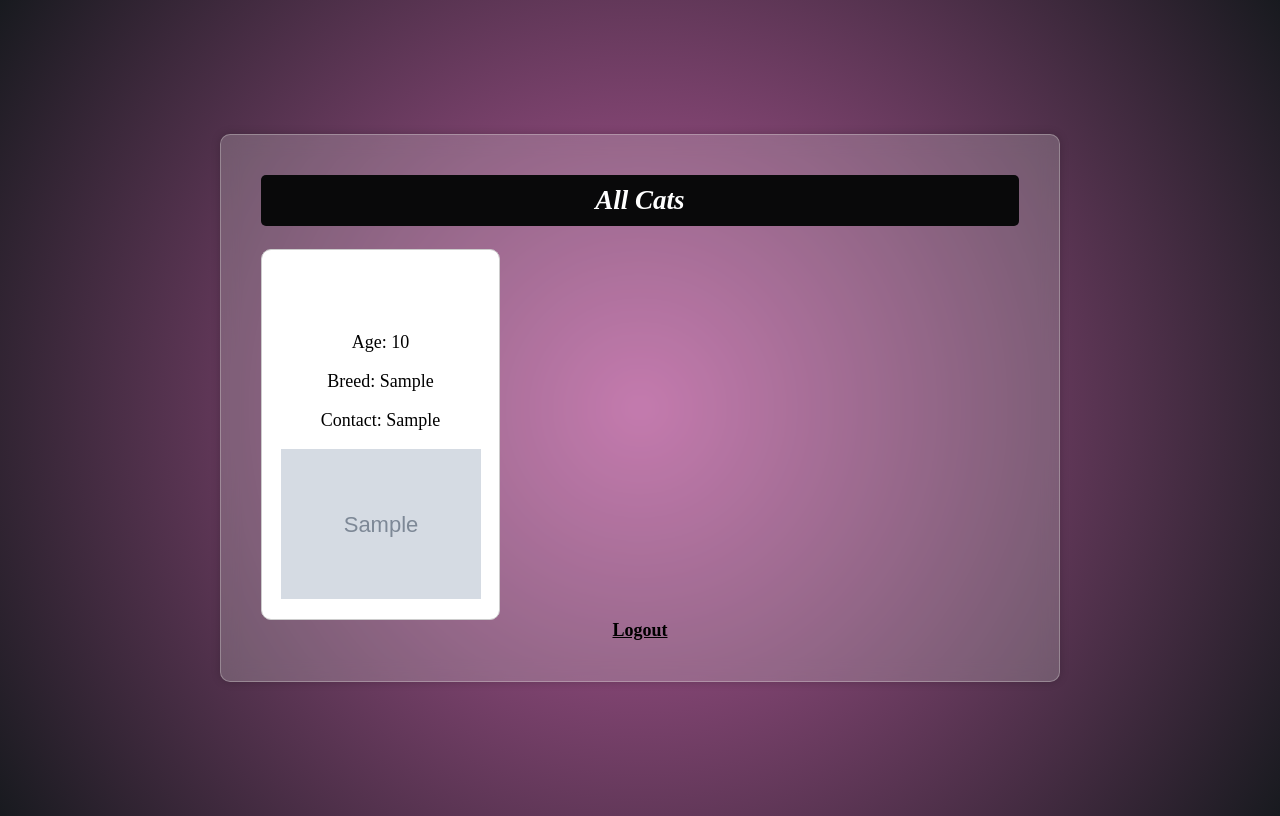
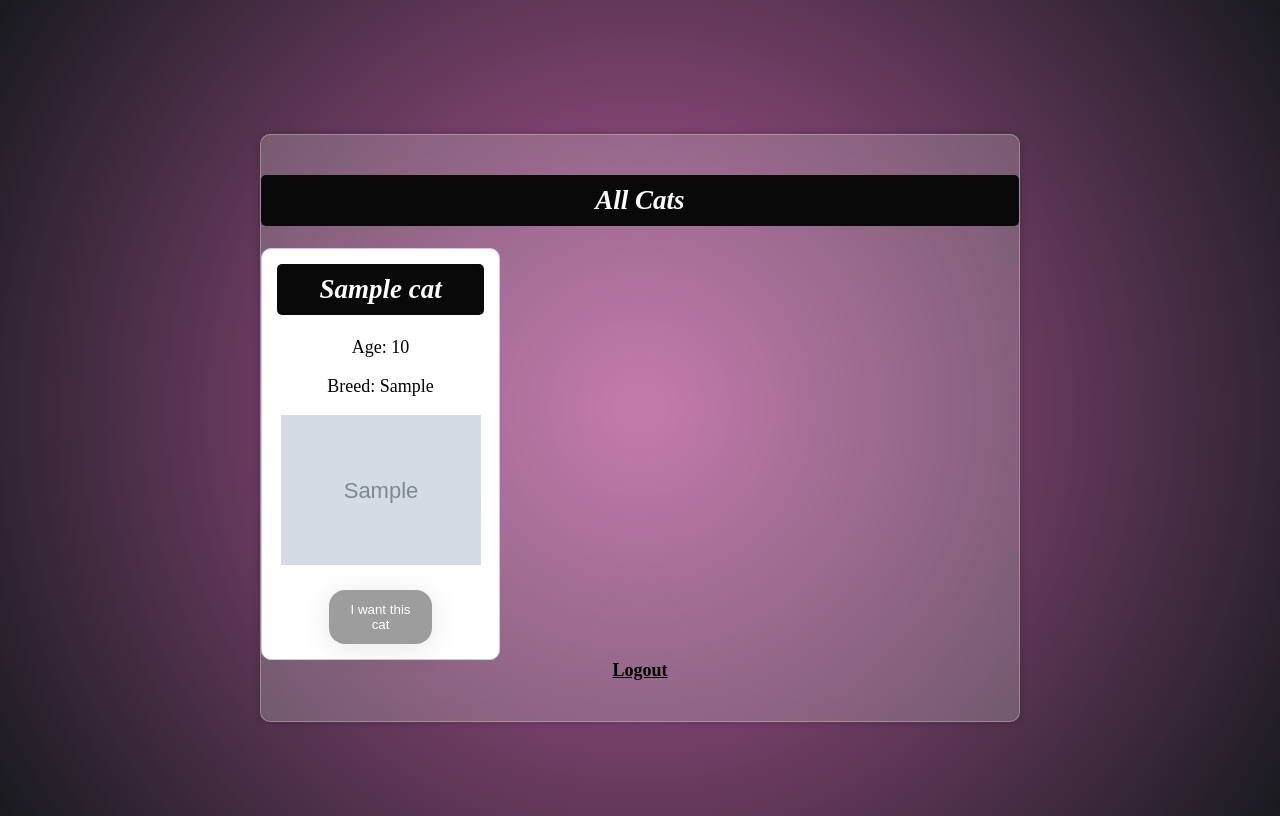
Before and after one commit to Pollyy2/cat_app, a Flask app: page /cats in a window 1280 px wide. Run offline with Flask 3, Linux system fonts and the light colour scheme; tables that the repository leaves empty or names only in its code hold one stand-in row (values such as "Sample post"); grey boxes marked "Sample" are stand-in pictures; some libraries are stand-ins or nearby versions.

Commit message:
Add contact with cat owner feature

```diff
--- a/static/style.css
+++ b/static/style.css
@@ -7,7 +7,7 @@ body {
     display: flex;
     justify-content: center;
     align-items: center;
-    height: 100vh;
+    min-height: 100vh;
 
 }
 
@@ -98,19 +98,20 @@ body {
     backdrop-filter: blur(9.7px);
     -webkit-backdrop-filter: blur(9.7px);
     border: 1px solid rgba(237, 242, 235, 0.3);
-    padding: 40px;
+    padding: 40px 0;
     border-radius: 10px;
     box-shadow: 0px 0px 10px rgba(0, 0, 0, 0.2);
     text-align: center;
     width: 60%;
     max-width: 1200px;
+    margin-top: 40px;
 }
 
 .catalog_page {
     font-family: 'Times New Roman', serif;
     background: radial-gradient(circle, rgba(186, 91, 158, 1) 0%, rgba(24, 26, 31, 1) 100%);
     margin: 0;
-
+    padding-top: 40px;
     display: flex;
     justify-content: center;
     align-items: flex-start;
--- a/templates/cats.html
+++ b/templates/cats.html
@@ -14,16 +14,14 @@
         <div class="cats-grid">
             {% for cat in cats %}
                 <div class="cat-card">
-                    <h3>{{ cat.cat_name }}</h3>
+                    <h2>{{ cat.cat_name }}</h2>
                     <p>Age: {{ cat.cat_age }}</p>
                     <p>Breed: {{ cat.cat_breed }}</p>
-                    <p>Contact: {{ cat.contact }}</p>
                     <img src="{{ url_for('get_file', filename=cat.image) }}" width="200">
+                    <button class="btn" type="submit" onclick="alert(' Hey, {{ session.username }}! Use this contact information to connect with owner. Contact: {{ cat.contact }}')">I want this cat</button>
                 </div>
             {% endfor %}
         </div>
-    {% else %}
-        <p>No cats available.</p>
     {% endif %}
 
     <a href="{{ url_for('logout') }}">Logout</a>
```
Also changed, not shown: uploads/oakImage-1741195558812-mediumSquareAt3X.jpg (added), uploads/reginamur-bengal-kittens-savannah-ga.webp (added).
